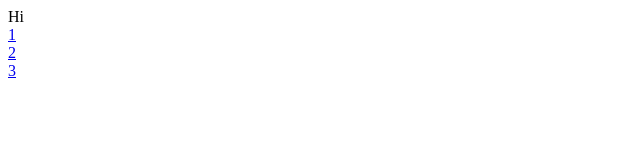
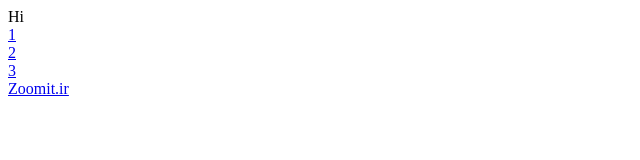
Before and after one commit to saeedghobadi/jadi-git, a plain HTML site: page index.html in a window 1280 px wide. Shown: the full height of the page, 0-640 px from the left. Drawn offline with Linux system fonts and the light colour scheme.

Commit message:
Added the zommit.ir link to the index.html file

```diff
--- a/index.html
+++ b/index.html
@@ -4,5 +4,6 @@ Hi<br/>
 <a href="page1.html">1</a><br/>
 <a href="page2.html">2</a><br/>
 <a href="page3.html">3</a><br/>
+<a href="https://www.zoomit.ir/">Zoomit.ir</a><br/>
 </body>
 </html>
```
